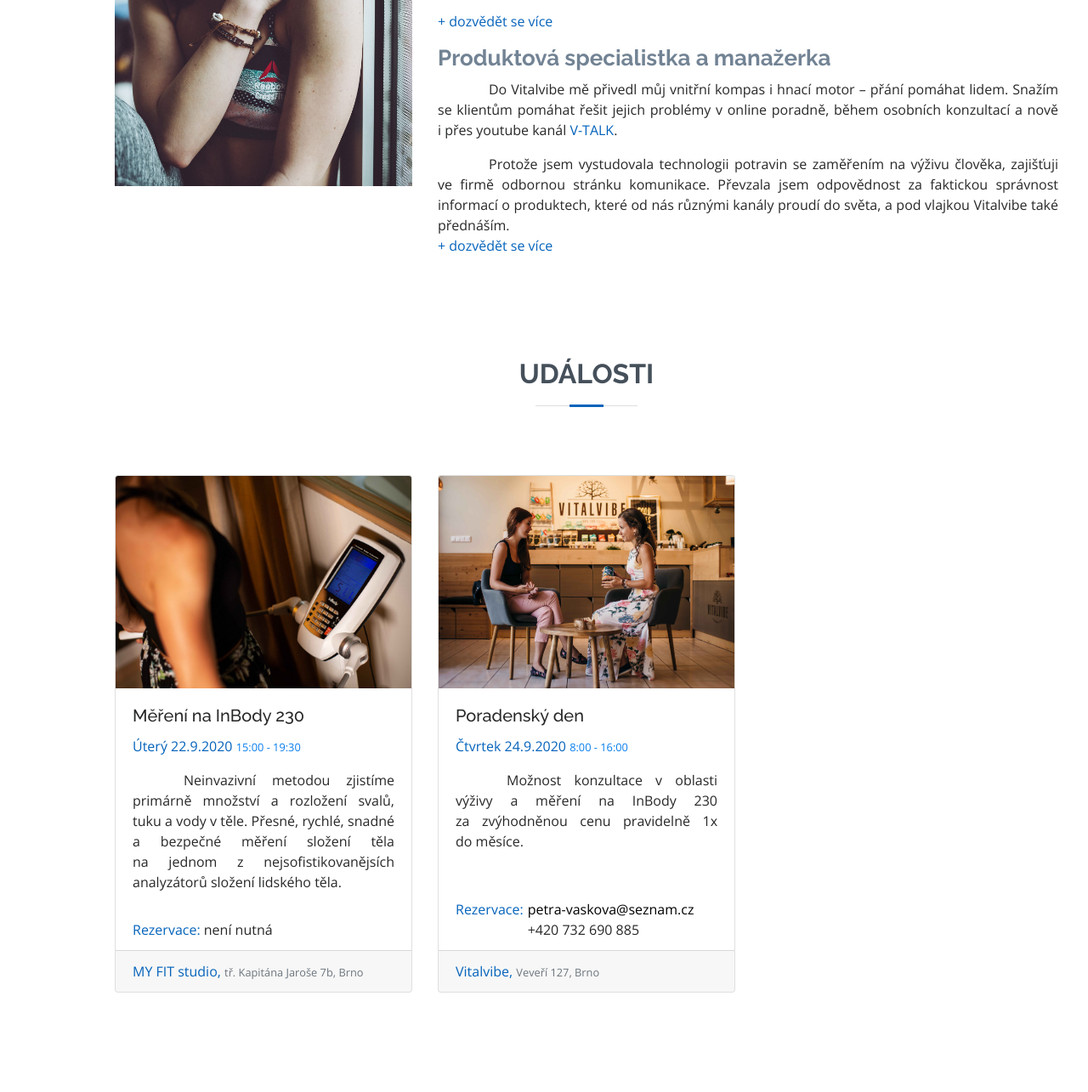
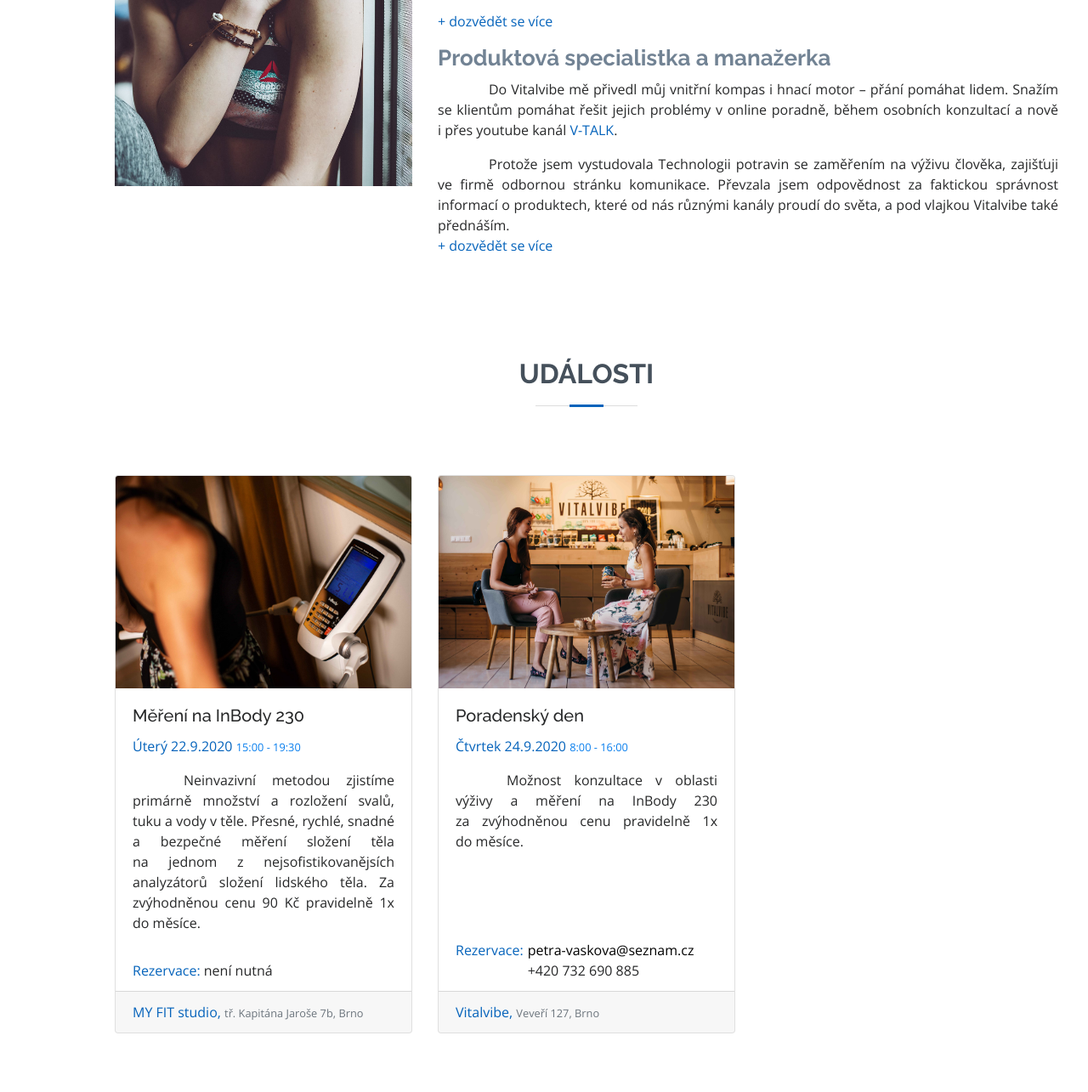
Before and after one commit to pvaskova/pvaskova.github.io, a plain HTML site: page index.html in a window 1280 px wide. Shown: the part 1165-2450 px from the top of the page at 85% size. Drawn offline with nearby package versions, Linux system fonts and the light colour scheme.

Commit message:
add price to event

```diff
--- a/index.html
+++ b/index.html
@@ -208,7 +208,7 @@
               osobních konzultací a&nbsp;nově i&nbsp;přes youtube kanál <a href="#v-talk">V-TALK</a>.
             </p>
             <p class="about-me">
-              Protože jsem vystudovala technologii potravin se zaměřením na&nbsp;výživu
+              Protože jsem vystudovala Technologii potravin se zaměřením na&nbsp;výživu
               člověka, zajišťuji ve&nbsp;firmě odbornou stránku komunikace. Převzala jsem odpovědnost
               za&nbsp;faktickou správnost informací o&nbsp;produktech, které od&nbsp;nás různými kanály proudí
               do&nbsp;světa, a&nbsp;pod vlajkou Vitalvibe také přednáším.
@@ -264,7 +264,7 @@
               <p class="card-text"><span class="text-blue-dark">Úterý 22.9.2020</span>
                 <small class="text-blue-light">15:00 - 19:30</small>
               </p>
-              <p class="card-text about-me">Neinvazivní metodou zjistíme primárně množství a&nbsp;rozložení svalů, tuku a&nbsp;vody v&nbsp;těle. Přesné, rychlé, snadné a&nbsp;bezpečné měření složení těla na&nbsp;jednom z&nbsp;nejsofistikovanějsích analyzátorů složení lidského těla.</p>
+              <p class="card-text about-me">Neinvazivní metodou zjistíme primárně množství a&nbsp;rozložení svalů, tuku a&nbsp;vody v&nbsp;těle. Přesné, rychlé, snadné a&nbsp;bezpečné měření složení těla na&nbsp;jednom z&nbsp;nejsofistikovanějsích analyzátorů složení lidského těla. Za zvýhodněnou cenu 90 Kč pravidelně 1x do měsíce.</p>
             </div>
             <div class="card-footer background-white-borderless">
               <span class="text-blue-dark">Rezervace: </span>není nutná
```
